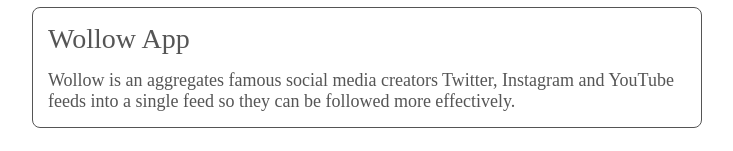
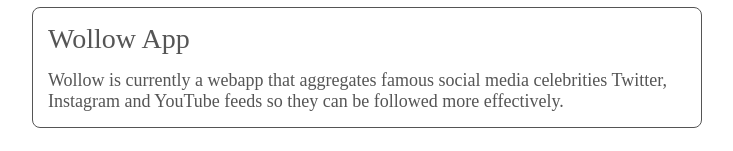
Before and after one commit to robertbodley/RobertBodley, a plain HTML site: page index.html in a window 1280 px wide. Shown: the part 997-1148 px from the top of the page, without its empty margins (273-1006 px from the left). Drawn offline with Linux system fonts and the light colour scheme.

Commit message:
Update index.html

```diff
--- a/index.html
+++ b/index.html
@@ -74,7 +74,7 @@
 							Wollow App
 						</div>
 						<div class="description">
-							Wollow is an aggregates famous social media creators Twitter, Instagram and YouTube feeds into a single feed so they can be followed more effectively.
+							Wollow is currently a webapp that aggregates famous social media celebrities Twitter, Instagram and YouTube feeds so they can be followed more effectively.
 						</div>
 					</li>
 				</a>
```
